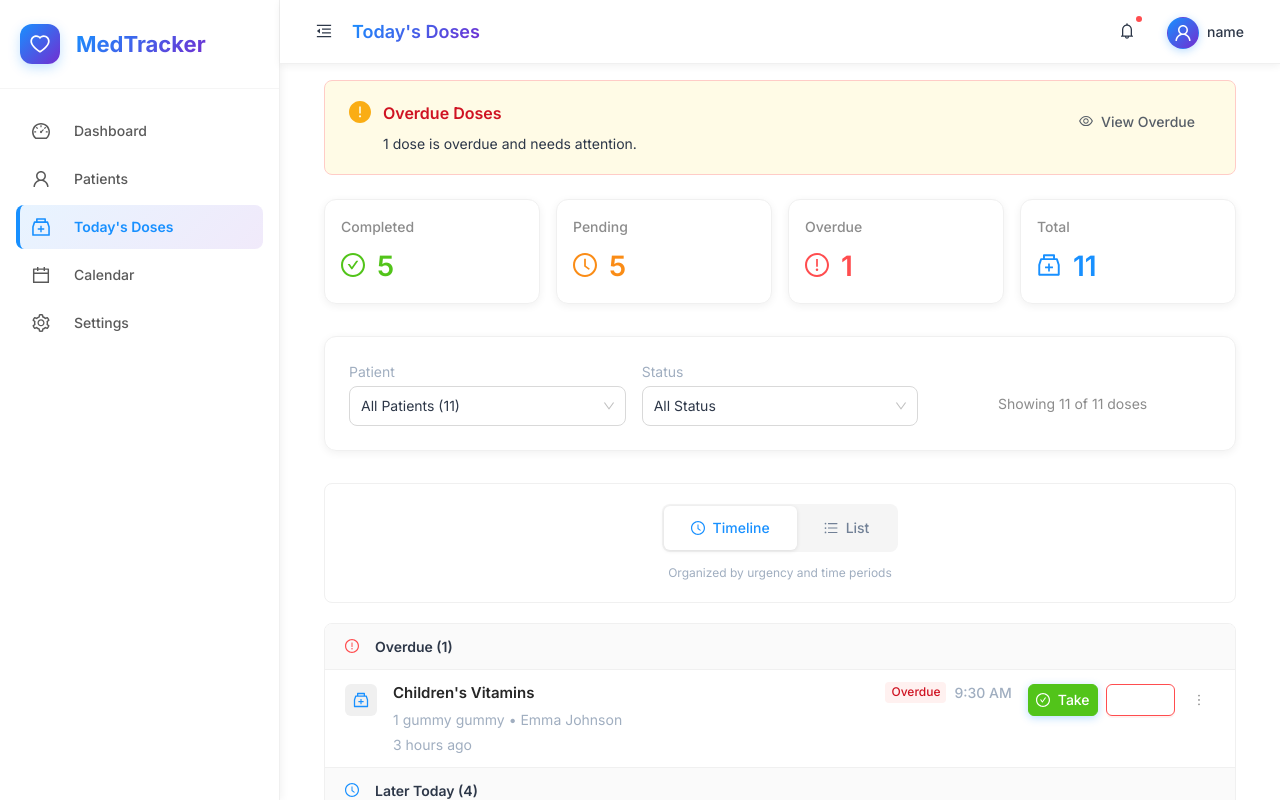
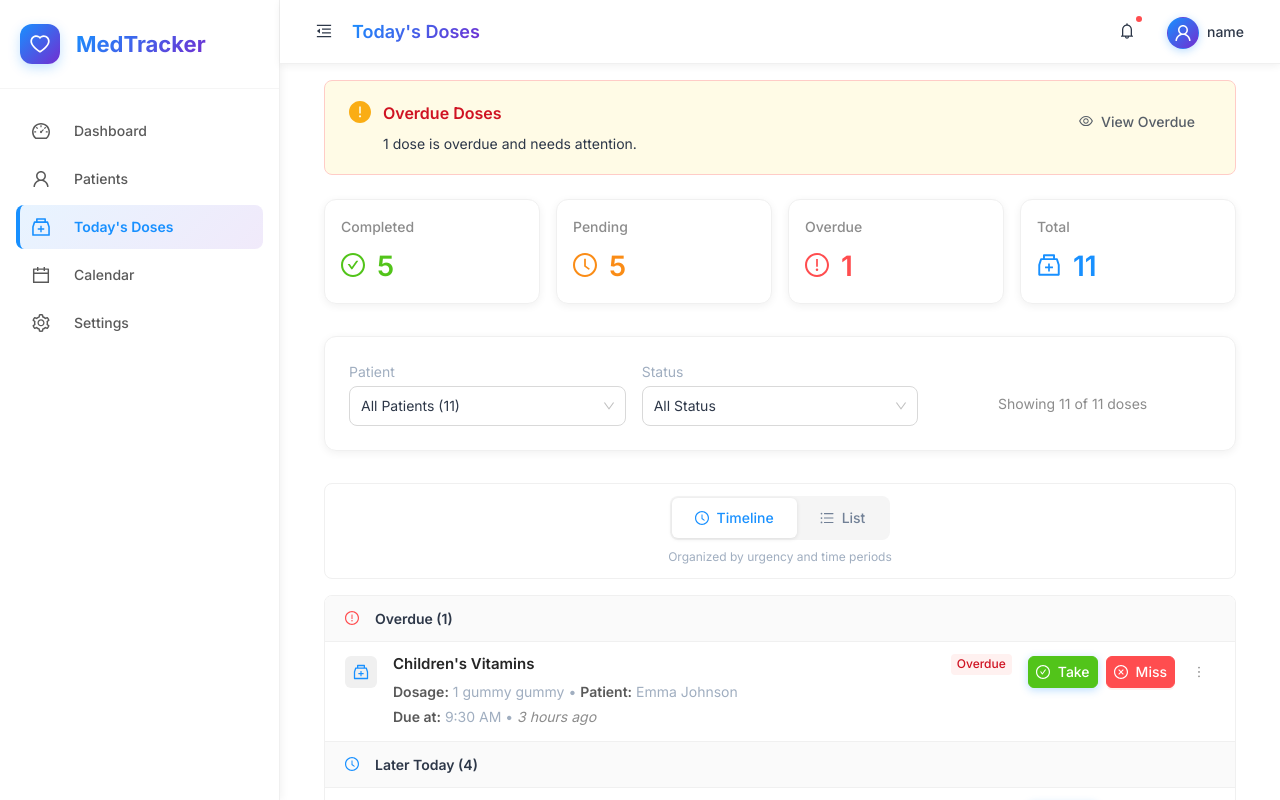
Before and after one commit to starstech/medtrack, a React (Vite) app: page /todays-doses in a window 1280 px wide. Both pictures are taken after typing "name@example.com", "Sample123" into the empty fields and a click on the button "Sign In". Shown: the top 800 px of the page. Built offline with nearby package versions, Linux system fonts and the light colour scheme.

Commit message:
doses update

```diff
--- a/src/components/doses/DoseCard.css
+++ b/src/components/doses/DoseCard.css
@@ -53,9 +53,14 @@
   margin: 0;
 }
 
-.dose-time {
-  color: #666;
-  font-weight: 500;
+.dose-label {
+  font-weight: 600;
+  color: #595959;
+}
+
+.dose-relative-time {
+  color: #8c8c8c;
+  font-style: italic;
 }
 
 .dose-details-row {
@@ -66,9 +71,10 @@
 }
 
 .dose-time-row {
-  color: #8c8c8c;
-  font-size: 12px;
+  color: #666;
+  font-size: 13px;
   line-height: 1.4;
+  margin-bottom: 2px;
 }
 
 .dose-notes {
@@ -115,27 +121,29 @@
 }
 
 .take-button {
-  background: #52c41a;
-  border-color: #52c41a;
-  color: #fff;
+  background: #52c41a !important;
+  border-color: #52c41a !important;
+  color: #fff !important;
   font-weight: 500;
 }
 
 .take-button:hover {
-  background: #73d13d;
-  border-color: #73d13d;
+  background: #73d13d !important;
+  border-color: #73d13d !important;
+  color: #fff !important;
 }
 
 .miss-button {
-  background: #ff4d4f;
-  border-color: #ff4d4f;
-  color: #fff;
+  background: #ff4d4f !important;
+  border-color: #ff4d4f !important;
+  color: #fff !important;
   font-weight: 500;
 }
 
 .miss-button:hover {
-  background: #ff7875;
-  border-color: #ff7875;
+  background: #ff7875 !important;
+  border-color: #ff7875 !important;
+  color: #fff !important;
 }
 
 /* Mobile */
--- a/src/components/doses/DoseCard.jsx
+++ b/src/components/doses/DoseCard.jsx
@@ -187,34 +187,33 @@ const DoseCard = ({ dose, onMarkDose, showPatient = false }) => {
             <Tag color={statusConfig.color} size="small" className="dose-status">
               {statusConfig.text}
             </Tag>
-            <Text type="secondary" size="small" className="dose-time">
-              {timeInfo.scheduled}
-            </Text>
           </div>
         </div>
 
         <div className="dose-details-row">
           <Text type="secondary" size="small">
-            {medication.dosage} {medication.form}
+            <span className="dose-label">Dosage:</span> {medication.dosage} {medication.form}
             {showPatient && patient && (
-              <> • {patient.name}</>
-            )}
-            {timeInfo.actual && (
-              <> • Actually taken: {timeInfo.actual}</>
+              <> • <span className="dose-label">Patient:</span> {patient.name}</>
             )}
           </Text>
         </div>
 
         <div className="dose-time-row">
           <Text type="secondary" size="small">
-            {timeInfo.relative}
+            <span className="dose-label">
+              {status === 'taken' && timeInfo.actual ? 'Taken at:' : 'Due at:'}
+            </span>{' '}
+            {status === 'taken' && timeInfo.actual ? timeInfo.actual : timeInfo.scheduled}
+            {' • '}
+            <span className="dose-relative-time">{timeInfo.relative}</span>
           </Text>
         </div>
 
         {notes && (
           <div className="dose-notes">
             <Text size="small" type="secondary">
-              {notes}
+              <span className="dose-label">Note:</span> {notes}
             </Text>
           </div>
         )}
--- a/src/components/doses/TodaysDoses.css
+++ b/src/components/doses/TodaysDoses.css
@@ -6,15 +6,15 @@
 
 /* View Controls */
 .view-controls {
-  margin-bottom: 16px;
-  padding: 16px 20px;
+  margin-bottom: 12px;
+  padding: 12px 16px;
   background: #fff;
   border: 1px solid #f0f0f0;
   border-radius: 8px;
   display: flex;
   flex-direction: column;
   align-items: center;
-  gap: 12px;
+  gap: 8px;
 }
 
 .view-toggle-container {
@@ -35,7 +35,7 @@
 .view-toggle .ant-segmented-item {
   border-radius: 6px !important;
   font-weight: 500;
-  padding: 8px 16px !important;
+  padding: 6px 12px !important;
   transition: all 0.3s ease;
 }
 
@@ -192,12 +192,13 @@
 /* Responsive Design */
 @media (max-width: 767px) {
   .view-controls {
-    padding: 12px 16px;
-    margin-bottom: 12px;
+    padding: 10px 12px;
+    margin-bottom: 10px;
+    gap: 6px;
   }
 
   .view-toggle .ant-segmented-item {
-    padding: 6px 12px !important;
+    padding: 5px 10px !important;
     font-size: 14px;
   }
 
@@ -220,7 +221,7 @@
 
 @media (min-width: 768px) {
   .view-controls {
-    padding: 20px 24px;
-    margin-bottom: 20px;
+    padding: 12px 20px;
+    margin-bottom: 16px;
   }
 }
```
